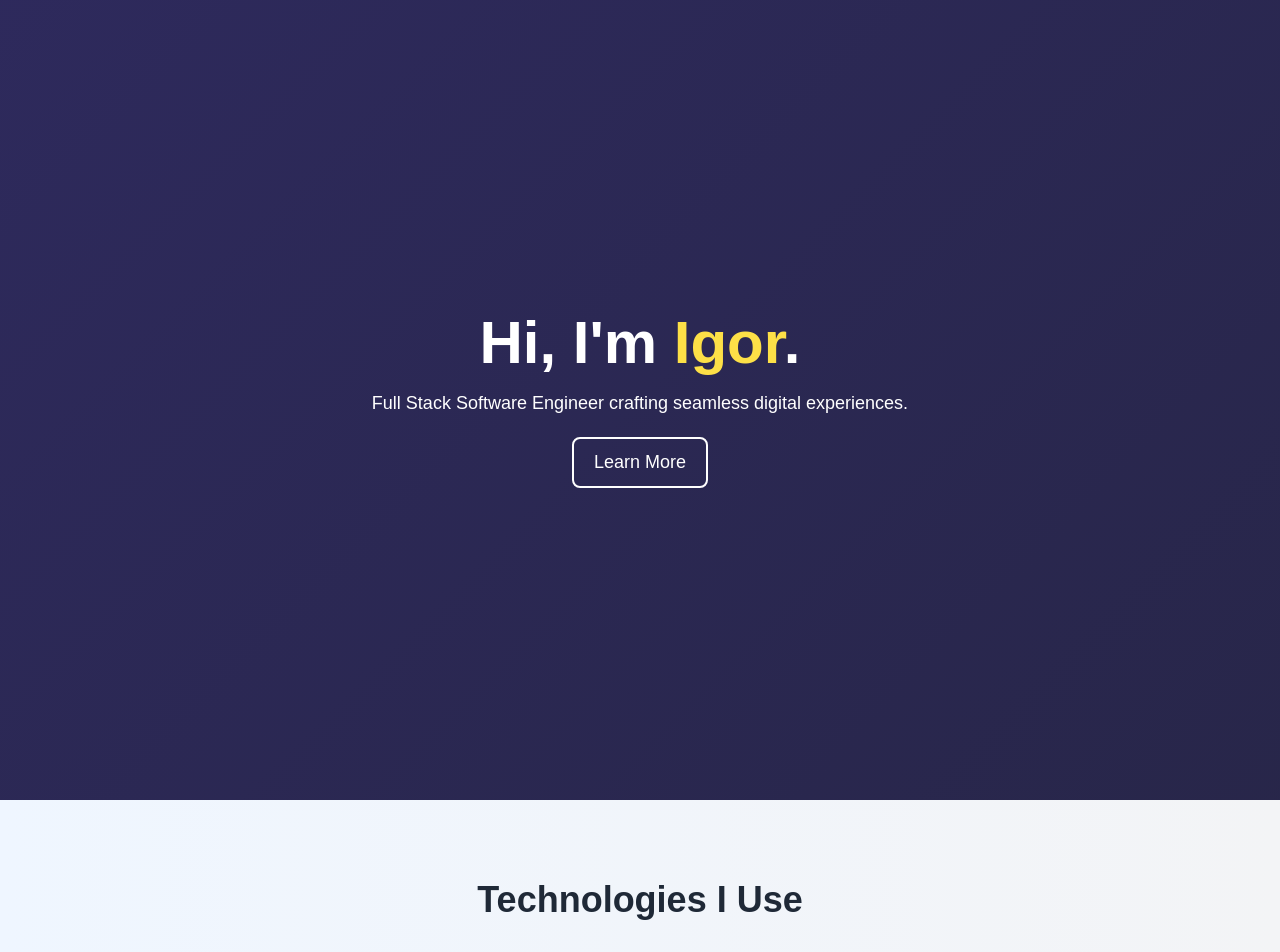
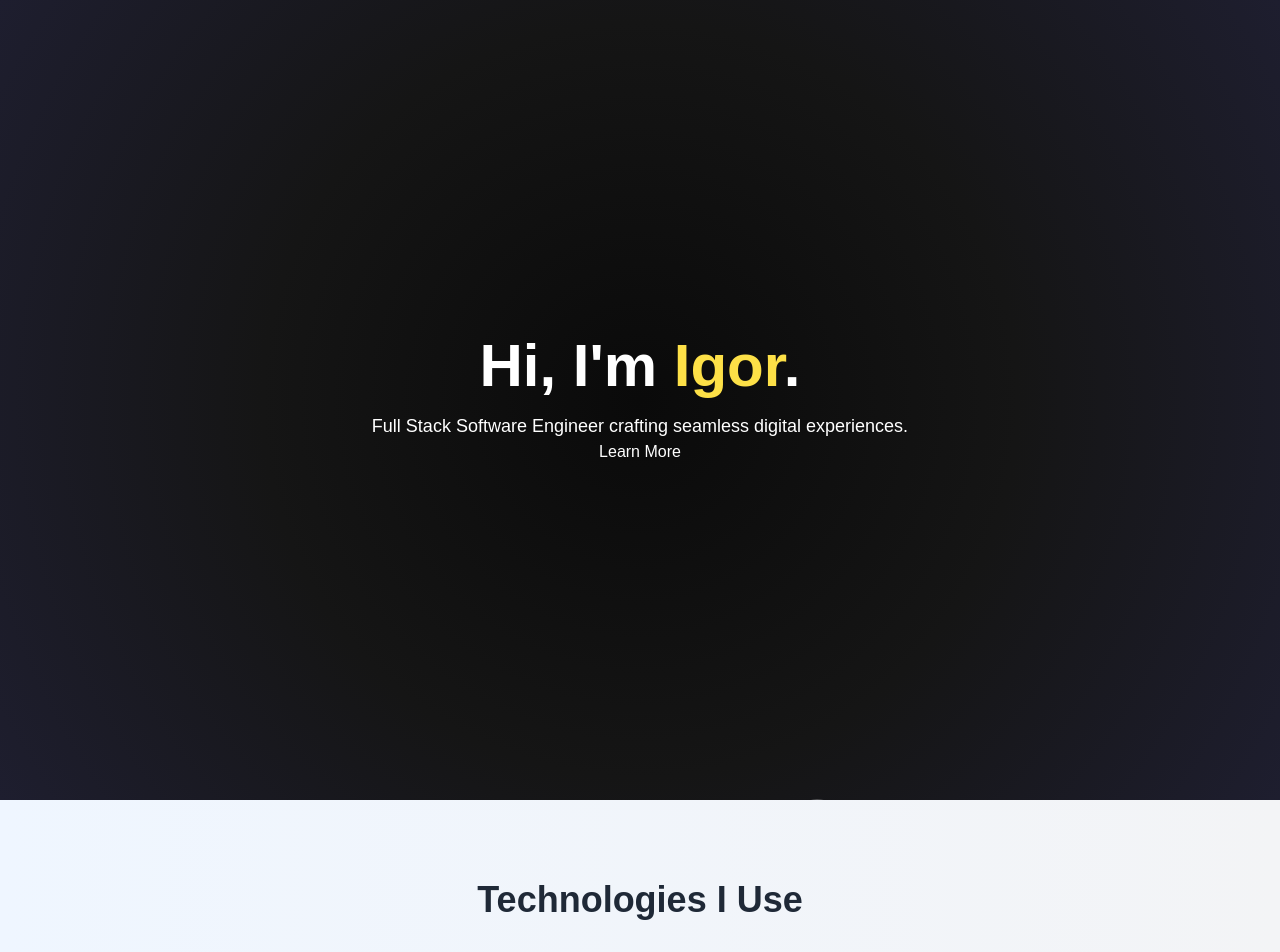
Before and after one commit to igor-tanv/my-portfolio, a Next.js app: page / in a window 1280 px wide. Shown: the top 952 px of the page. Built offline with nearby package versions, Linux system fonts and the light colour scheme.

Commit message:
updated hero background css

```diff
--- a/src/app/globals.css
+++ b/src/app/globals.css
@@ -27,39 +27,53 @@ body {
   justify-content: center;
   text-align: center;
   min-height: 100vh;
-  background: linear-gradient(135deg, #1e1e2f, #302b63, #24243e);
-  background-size: 400% 400%;
-  animation: gradientAnimation 15s ease infinite;
+  background: radial-gradient(circle, #0a0a0a, #151515, #1e1e2f);
+  overflow: hidden;
   color: white;
-  font-family: 'Arial', sans-serif;
+  position: relative;
 }
 
-@keyframes gradientAnimation {
+/* Bubble Container */
+.bubbles {
+  position: absolute;
+  top: 0;
+  left: 0;
+  width: 100%;
+  height: 100%;
+  z-index: 1;
+  pointer-events: none;
+  overflow: hidden;
+}
+
+/* Individual Bubble */
+.bubble {
+  position: absolute;
+  bottom: -10%;
+  background: rgba(255, 255, 255, 0.3);
+  border-radius: 50%;
+  animation: floatBubble linear infinite;
+}
+
+/* Animation for Bubble Movement */
+@keyframes floatBubble {
   0% {
-    background-position: 0% 50%;
+    transform: translateX(0) translateY(0);
+    opacity: 0.8;
+  }
+  25% {
+    transform: translateX(var(--driftX)) translateY(-20%);
+    opacity: 1;
   }
   50% {
-    background-position: 100% 50%;
+    transform: translateX(calc(var(--driftX) * -1)) translateY(-50%);
+    opacity: 0.6;
+  }
+  75% {
+    transform: translateX(calc(var(--driftX) * 0.5)) translateY(-80%);
+    opacity: 0.9;
   }
   100% {
-    background-position: 0% 50%;
+    transform: translateX(0) translateY(-100%);
+    opacity: 0;
   }
 }
-
-/* Button Styles */
-.hero-button {
-  margin-top: 20px;
-  padding: 10px 20px;
-  font-size: 18px;
-  border: 2px solid white;
-  border-radius: 8px;
-  background: transparent;
-  color: white;
-  cursor: pointer;
-  transition: all 0.3s ease-in-out;
-}
-
-.hero-button:hover {
-  background: white;
-  color: #ff6f65;
-}
--- /dev/null
+++ b/src/app/hero.tsx
@@ -0,0 +1,50 @@
+"use client";
+
+import { useEffect } from "react";
+
+export default function Hero() {
+  useEffect(() => {
+    const bubbleContainer = document.querySelector(".bubbles");
+    if (!bubbleContainer) return;
+
+    const bubbleCount = 50; // Number of bubbles
+
+    for (let i = 0; i < bubbleCount; i++) {
+      const bubble = document.createElement("div");
+      bubble.classList.add("bubble");
+
+      // Random size between 10px and 50px
+      const size = Math.random() * 40 + 10;
+      bubble.style.width = `${size}px`;
+      bubble.style.height = `${size}px`;
+
+      // Random duration between 5s and 15s
+      const duration = Math.random() * 10 + 5;
+      bubble.style.animationDuration = `${duration}s`;
+
+      // Random horizontal drift
+      const driftX = Math.random() * 100 - 50; // Between -50vw and 50vw
+      bubble.style.setProperty("--driftX", `${driftX}vw`);
+
+      // Random starting horizontal position
+      bubble.style.left = `${Math.random() * 100}vw`;
+
+      bubbleContainer.appendChild(bubble);
+    }
+  }, []);
+
+  return (
+    <section id="hero" className="hero relative">
+      <div className="bubbles"></div>
+      <div className="relative z-10 text-center">
+        <h1 className="text-6xl font-bold">
+          Hi, I'm <span className="text-yellow-300">Igor</span>.
+        </h1>
+        <p className="text-lg mt-4">
+          Full Stack Software Engineer crafting seamless digital experiences.
+        </p>
+        <button className="hero-button">Learn More</button>
+      </div>
+    </section>
+  );
+}
--- a/src/app/page.tsx
+++ b/src/app/page.tsx
@@ -1,4 +1,5 @@
 import Image from "next/image";
+import Hero from "./hero"
 
 export default function Home() {
   const frontendTechnologies = [
@@ -23,19 +24,7 @@ export default function Home() {
 
   return (
     <div className="min-h-screen bg-gray-100 text-gray-800">
-      {/* Hero Section */}
-      <section id="hero" className="hero">
-  <div>
-    <h1 className="text-6xl font-bold">
-      Hi, I'm <span className="text-yellow-300">Igor</span>.
-    </h1>
-    <p className="text-lg mt-4">
-      Full Stack Software Engineer crafting seamless digital experiences.
-    </p>
-    <button className="hero-button">Learn More</button>
-  </div>
-</section>
-
+      {<Hero/>}
       {/* My Stack Section */}
       <section
         id="about"
```
